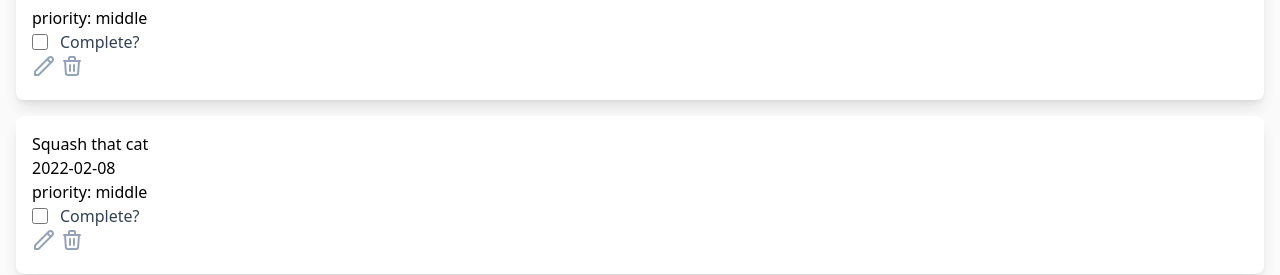
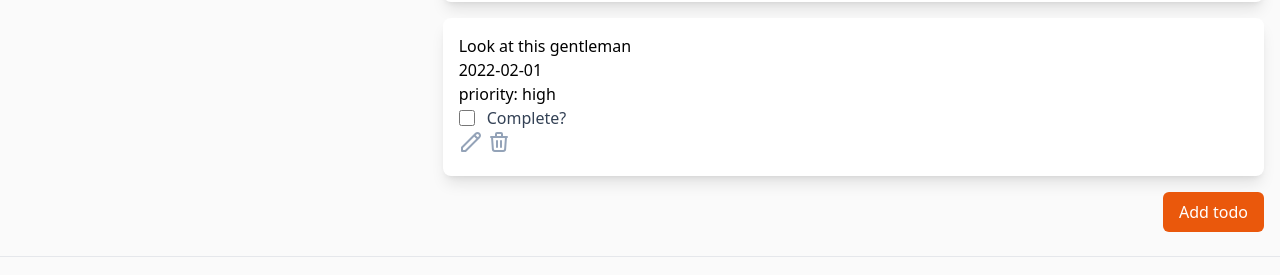
Before and after one commit to greqov/odin-todo-list, a website built with webpack: page src/index.html in a window 1280 px wide. Shown: the part 531-806 px from the top of the page. Built offline with nearby package versions, Linux system fonts and the light colour scheme.

Commit message:
UI: set 2 columns layout

```diff
--- a/src/index.html
+++ b/src/index.html
@@ -65,6 +65,8 @@
     </svg>
 
     <div class="container mx-auto px-4">
+      <div class="md:grid md:gap-4 md:grid-cols-2 lg:grid-cols-[1fr_2fr]">
+        <div>
           <h2 class="my-4 text-3xl font-bold">Projects</h2>
 
           <div class="js-projects-list">projects list</div>
@@ -78,7 +80,8 @@
               Add project
             </button>
           </div>
-
+        </div>
+        <div>
           <h2 class="my-4 text-3xl font-bold">Todos</h2>
           <div class="js-todo-list">todos list</div>
 
@@ -90,6 +93,8 @@
             >
               Add todo
             </button>
+          </div>
+        </div>
       </div>
     </div>
 
```
Lines whose indentation alone changed are shown as unchanged.
